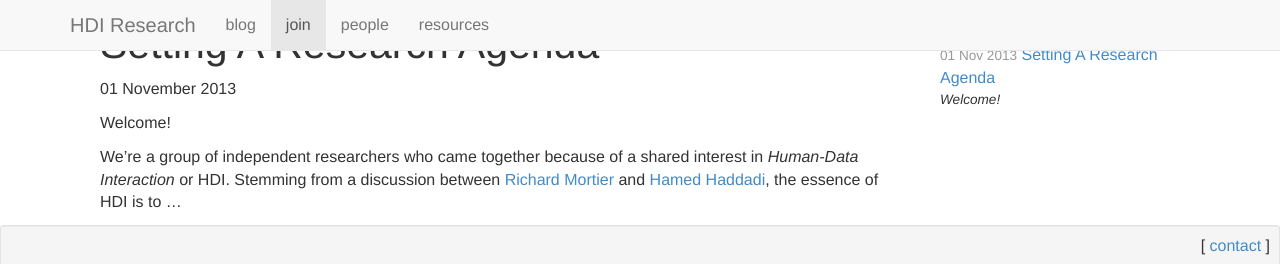
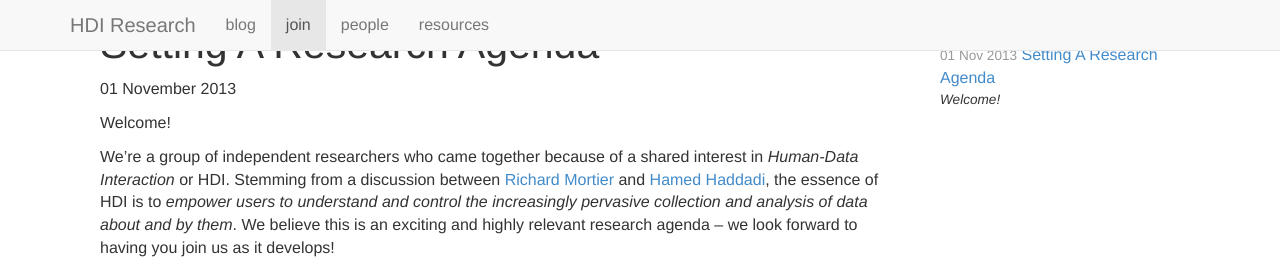
Before and after one commit to hdiresearch/hdiresearch.github.io, a Jekyll site: the page built from _posts/2013-11-01-Setting-a-Research-Agenda.md, in a window 1280 px wide, cut to the strip 0-264 px from the top of the page. Built offline with Jekyll 4.4.1, drawn with Linux system fonts in a browser that asks for light colours; some web fonts are replaced.

Commit message:
[blog] finish welcome notice

```diff
--- a/_posts/2013-11-01-Setting-a-Research-Agenda.md
+++ b/_posts/2013-11-01-Setting-a-Research-Agenda.md
@@ -1,12 +1,11 @@
 ---
 layout: post
 section: join-us
-tagline: "Introducing HDI"
 ---
 
 Welcome!
 
-We're a group of independent researchers who came together because of a shared interest in _Human-Data Interaction_ or HDI. Stemming from a discussion between [Richard Mortier][mort] and [Hamed Haddadi][hamed], the essence of HDI is to ...
+We're a group of independent researchers who came together because of a shared interest in _Human-Data Interaction_ or HDI. Stemming from a discussion between [Richard Mortier][mort] and [Hamed Haddadi][hamed], the essence of HDI is to _empower users to understand and control the increasingly pervasive collection and analysis of data about and by them_. We believe this is an exciting and highly relevant research agenda -- we look forward to having you join us as it develops!
 
 [mort]: http://www.cs.nott.ac.uk/~rmm/
 [hamed]: http://www.eecs.qmul.ac.uk/~hamed/public/Hamed.html
```
